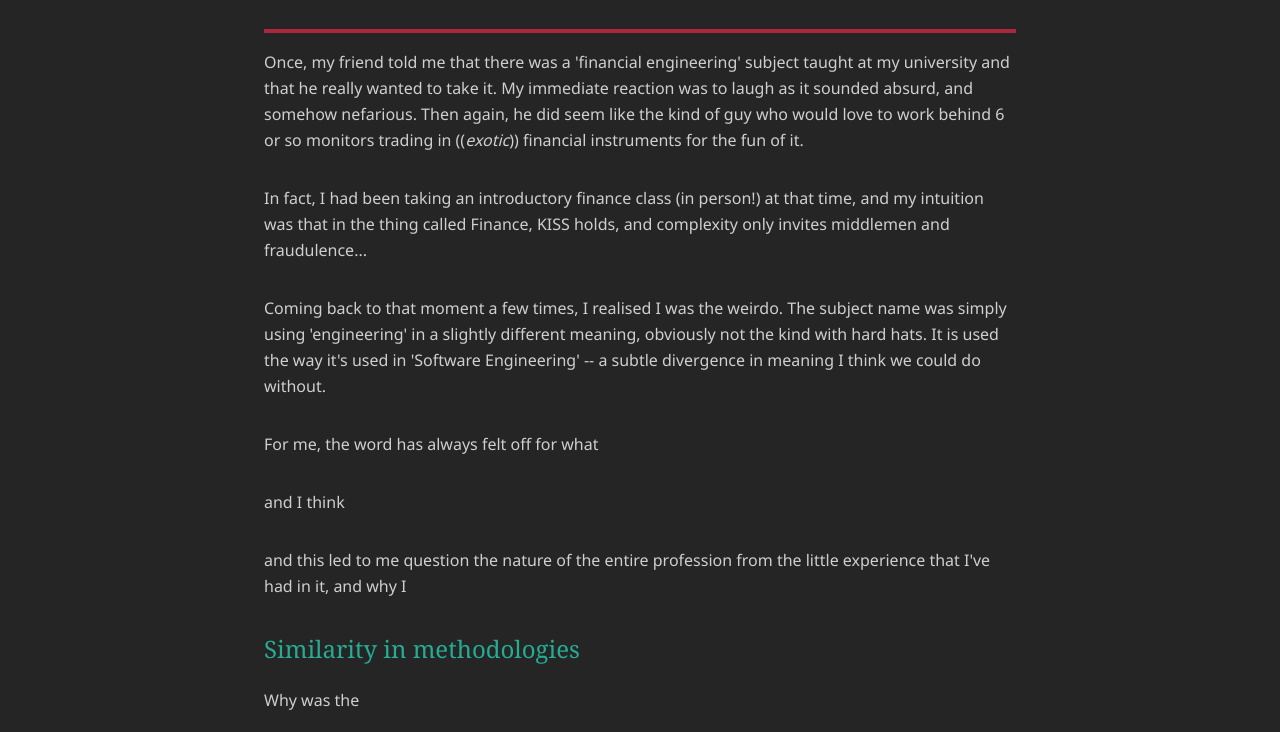
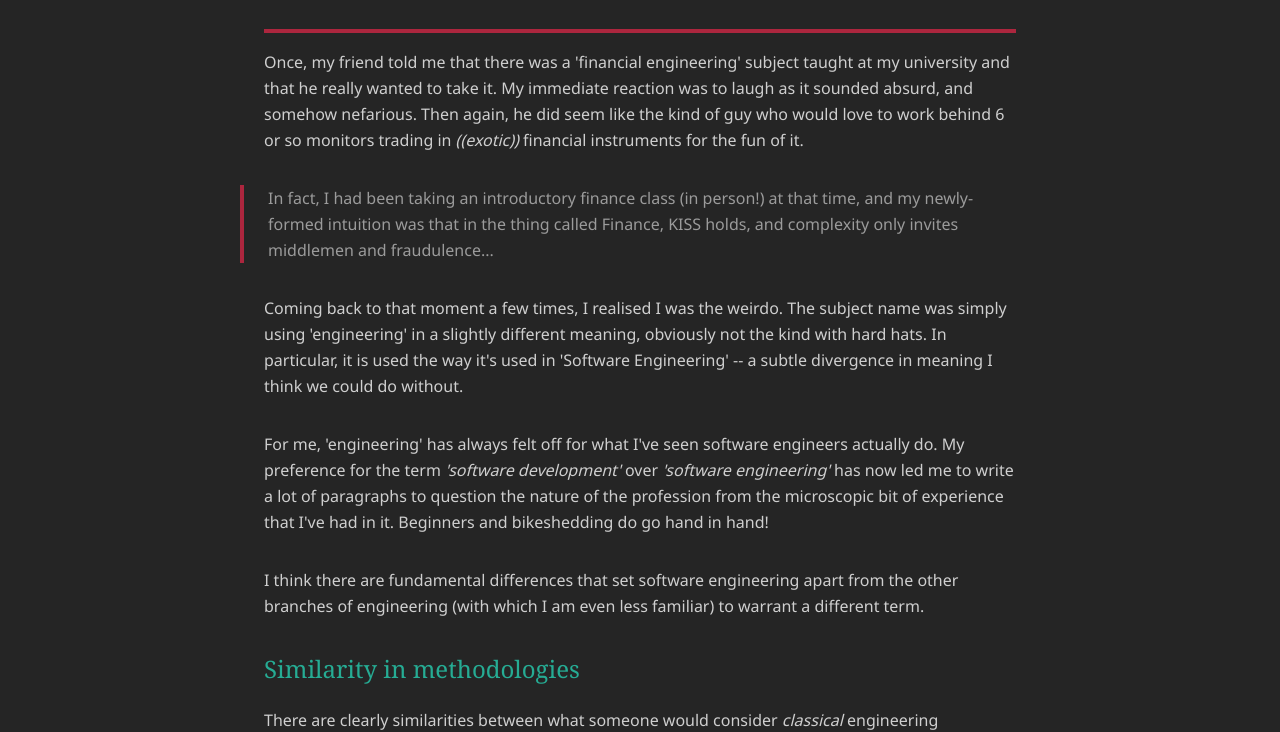
Before and after one commit to rinliauw/rinliauw.github.io, a Gatsby site: page /blog/engineers-and-developers/ in a window 1280 px wide. Shown: the part 237-969 px from the top of the page. Built offline with nearby package versions, Linux system fonts and the light colour scheme; Gatsby itself is replaced by a stand-in of ours; some packages are replaced by stand-ins of ours.

Commit message:
continue draft

```diff
--- a/content/blog/engineers-and-developers/index.md
+++ b/content/blog/engineers-and-developers/index.md
@@ -8,28 +8,33 @@ Once, my friend told me that there was a 'financial engineering' subject
 taught at my university and that he really wanted to take it. My immediate
 reaction was to laugh as it sounded absurd, and somehow nefarious. Then again,
 he did seem like the kind of guy who would love to work behind 6 or so
-monitors trading in ((*exotic*)) financial instruments for the fun of it.
+monitors trading in *((exotic))* financial instruments for the fun of it.
 
-In fact, I had been taking an introductory finance class (in person!) at that
-time, and my intuition was that in the thing called Finance, KISS holds, and
-complexity only invites middlemen and fraudulence...
+> In fact, I had been taking an introductory finance class (in person!) at
+> that time, and my newly-formed intuition was that in the thing called
+> Finance, KISS holds, and complexity only invites middlemen and
+> fraudulence...
 
 Coming back to that moment a few times, I realised I was the weirdo. The
 subject name was simply using 'engineering' in a slightly different meaning,
-obviously not the kind with hard hats. It is used the way it's used in
-'Software Engineering' -- a subtle divergence in meaning I think we could do
-without.
+obviously not the kind with hard hats. In particular, it is used the way it's
+used in 'Software Engineering' -- a subtle divergence in meaning I think we
+could do without.
 
-For me, the word has always felt off for what
+For me, 'engineering' has always felt off for what I've seen software
+engineers actually do. My preference for the term *'software development'*
+over *'software engineering'* has now led me to write a lot of paragraphs to
+question the nature of the profession from the microscopic bit of experience
+that I've had in it. Beginners and bikeshedding do go hand in hand!
 
-and I think
-
-and this led to me question the nature of the entire profession from the
-little experience that I've had in it, and why I
+I think there are fundamental differences that set software engineering
+apart from the other branches of engineering (with which I am even less
+familiar) to warrant a different term.
 
 ## Similarity in methodologies
 
-Why was the
+There are clearly similarities between what someone would consider *classical*
+engineering disciplines
 
 transferrable skills in problem solving and more importantly, understanding
 problems then communicating that understanding to others (next part...)
@@ -61,7 +66,9 @@ electronic? digital virtual meta.
 
 We could make up words instead: firewall, metaverse, devops
 
-## Physical aspirations
+## Lusting for physicality
+
+Nice subheading.
 
 We see this manifest too in the way programming is taught. The allure of
 teaching inheritance with animals, woofing dogs and meowing cats...
@@ -92,15 +99,18 @@ trudge through
 
 ## The Extended Stack
 
-In software development, web development in particular, people love to quote
-the shiny techonologies they use, perhaps as a sign of tech-forwardness
+In software development, web development in particular, there is a thing where
+one would quote the shiny techonologies they use, perhaps to signal tech-forwardness
 
-some of these stacks
+Almost as if they were personality traits...
+
+some of these stacks are so commonly-used, they are crystallised as acronyms
+used in job requirements, such as LAMP, MEAN, or MERN.
 
 The "stack" of technologies, as in "full-stack engineer", does not end at
-whether you use React or Vue, or even AWS or Azure, but it can be said that
-the communication of concepts that sits atop these layers is a technology in
-itself.
+whether you use React or Vue, or even AWS or Azure, but it's interesting to
+think that the communication of concepts that sits atop these layers is a
+technology in itself.
 
 That English is the
 
@@ -162,6 +172,8 @@ compilers do a lot of heavy lifting. Bad code with good libs run OK.
 some words are bubbling up: coding, programming, developing, engineering,
 architecting
 
+logistician
+
 many roles to play: communicating, designing, developing, refactoring,
 deploying, testing
 
```
